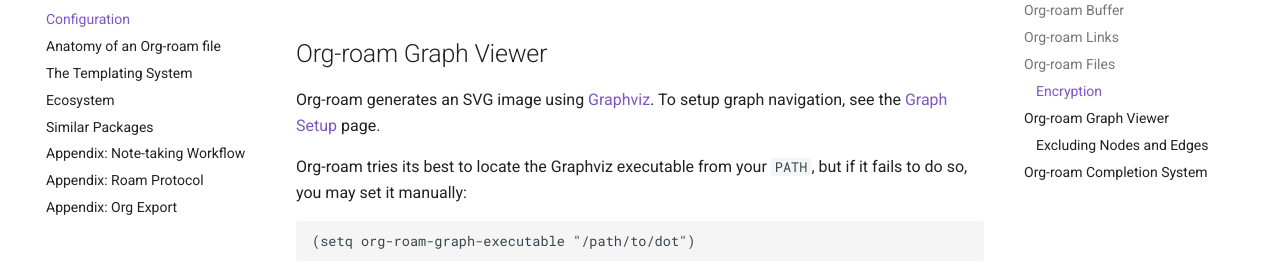
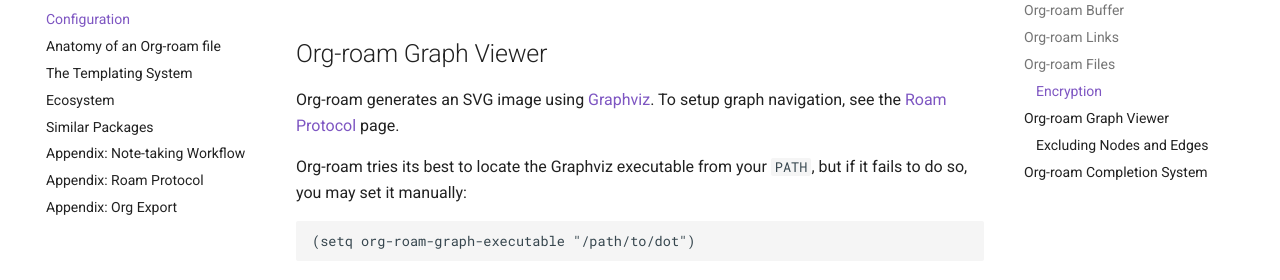
Before and after one commit to org-roam/org-roam, an MkDocs documentation site: the page built from doc/configuration.md, in a window 1280 px wide and 900 px high, scrolled down 1788 px. Shown: the part 170-450 px from the top of the window. Built offline with MkDocs 1.6.1 and Material for MkDocs 9.7.7, drawn with Linux system fonts in a browser that asks for light colours; comment, search, counter and statistics services are not loaded.

Commit message:
(docs): update reference to Roam Protocol documentation (#519)
Co-authored-by: Jethro Kuan <jethrokuan95@gmail.com>

```diff
--- a/doc/configuration.md
+++ b/doc/configuration.md
@@ -92,7 +92,7 @@
 
 Org-roam generates an SVG image using
 [Graphviz](https://graphviz.org/). To setup graph navigation, see the
-[Graph Setup](graph_setup.md) page.
+[Roam Protocol](roam_protocol.md) page.
 
 Org-roam tries its best to locate the Graphviz executable from your
 `PATH`, but if it fails to do so, you may set it manually:
```
